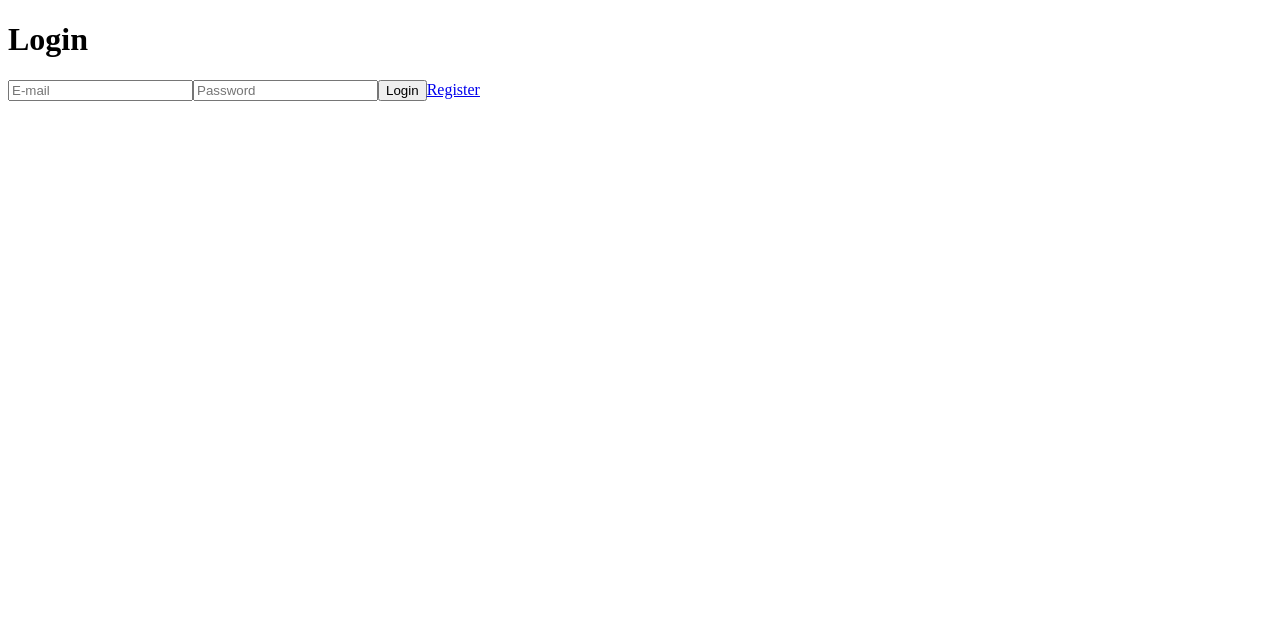
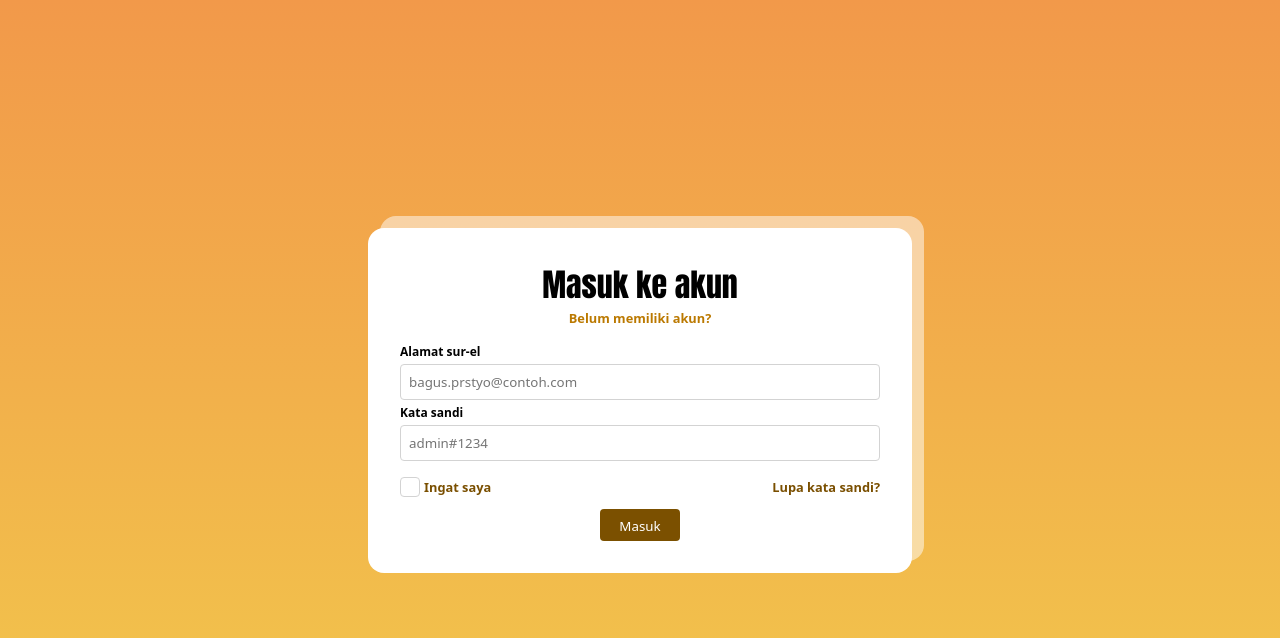
Before and after one commit to trileafu/kinee, an Angular app: page /login in a window 1280 px wide. Shown: the top 638 px of the page. Built offline with nearby package versions, Linux system fonts and the light colour scheme.

Commit message:
Login & Register layout sederhana

```diff
--- a/src/app/login/login.page.css
+++ b/src/app/login/login.page.css
@@ -0,0 +1,94 @@
+.root {
+    background: gray;
+    display: flex;
+    align-items: center;
+    min-height: 100vh;
+    justify-content: center;
+    background: linear-gradient(to bottom, #f2994a, #f2c94c);
+}
+
+main {
+    display: flex;
+    align-items: center;
+    padding: 32px;
+    border-radius: 16px;
+    flex-direction: column;
+    background: white;
+    box-shadow: 12px -12px 0px 0px rgba(255, 255, 255, 0.5);
+}
+
+section {
+    display: flex;
+    margin-top: 16px;
+    width: 480px;
+    flex-direction: column;
+}
+
+h1 {
+    margin: 0;
+}
+label {
+    font-size: 12px;
+    font-weight: 700;
+}
+
+input {
+    border: 1px lightgray solid;
+    border-radius: 4px;
+    padding: 8px;
+    margin: 4px 0;
+}
+
+button {
+    background: rgb(123, 80, 0);
+    border: none;
+    text-align: center;
+    border-radius: 4px;
+    color: white;
+    height: 32px;
+    padding: 8px;
+    margin-left: auto;
+    margin-right: auto;
+    width: 80px;
+    margin-top: 8px;
+}
+
+.register-link {
+    text-decoration: none;
+    color: rgb(187, 121, 0);
+    font-weight: 700;
+    font-size: .8em;
+}
+
+.forgot-link {
+    text-decoration: none;
+    color: rgb(122, 79, 0);
+    font-weight: 700;
+    font-size: .8em;
+}
+
+.checkbox-container {
+    display: flex;
+    align-items: center;
+    gap: 4px;
+}
+
+.checkbox-container > input {
+    width: 20px;
+    height: 20px;
+    padding: 2px;
+}
+
+.checkbox-container > label {
+    text-decoration: none;
+    color: rgb(122, 79, 0);
+    font-weight: 700;
+    font-size: .8em;
+}
+
+.section-actions {
+    margin-top: 8px;
+    display: flex;
+    justify-content: space-between;
+    align-items: center;
+}
--- a/src/app/login/login.page.html
+++ b/src/app/login/login.page.html
@@ -1,5 +1,20 @@
-<h1>Login</h1>
-<input type="email" [(ngModel)]="email" placeholder="E-mail">
-<input type="password" [(ngModel)]="password" placeholder="Password">
-<button (click)="login()">Login</button>
-<a routerLink="/register">Register</a>
+<div class="root">
+    <main>
+        <h1>Masuk ke akun</h1>
+        <a class="register-link" routerLink="/register">Belum memiliki akun?</a>
+        <section>
+            <label for="email">Alamat sur-el</label>
+            <input type="email" id="email" [(ngModel)]="email" placeholder="bagus.prstyo@contoh.com">
+            <label for="password">Kata sandi</label>
+            <input type="password" id="password" [(ngModel)]="password" placeholder="admin#1234">
+            <div class="section-actions">
+                <span class="checkbox-container">
+                    <input type="checkbox" id="remember">
+                    <label for="remember">Ingat saya</label><br>
+                </span>
+                <a class="forgot-link">Lupa kata sandi?</a>
+            </div>
+            <button class="submit-button">Masuk</button>
+        </section>
+    </main>
+</div>
--- a/src/app/register/register.page.css
+++ b/src/app/register/register.page.css
@@ -0,0 +1,88 @@
+.root {
+    background: gray;
+    display: flex;
+    align-items: center;
+    min-height: 100vh;
+    justify-content: center;
+    background: linear-gradient(to bottom, #f2994a, #f2c94c);
+}
+
+main {
+    display: flex;
+    align-items: center;
+    padding: 32px;
+    border-radius: 16px;
+    flex-direction: column;
+    background: white;
+    box-shadow: -12px 12px 0px 0px rgba(255, 255, 255, 0.5);
+}
+
+h1 {
+    margin: 0;
+    cursor: default;
+}
+
+h2 {
+    font-size: 1.25em;
+    cursor: default;
+    color: lightgray;
+    font-family: "Mona Sans Condensed", Impact, Haettenschweiler, 'Arial Narrow Bold', sans-serif;
+}
+
+h2 > b {
+    color: black;
+}
+
+section {
+    margin-top: 16px;
+    display: flex;
+    width: 480px;
+    flex-direction: column;
+}
+
+label {
+    font-size: 12px;
+    font-weight: 700;
+}
+
+input {
+    border: 1px lightgray solid;
+    border-radius: 4px;
+    padding: 8px;
+    margin: 8px 0;
+}
+
+button {
+    background: rgb(123, 80, 0);
+    border: none;
+    text-align: center;
+    border-radius: 4px;
+    color: white;
+    height: 32px;
+    padding: 8px;
+    cursor: pointer;
+}
+
+.login-link {
+    text-decoration: none;
+    color: rgb(187, 121, 0);
+    font-weight: 700;
+    font-size: .8em;
+}
+
+.back-button {
+    background: transparent;
+    color: rgb(123, 80, 0);
+    border: 2px rgb(123, 80, 0) solid;
+    padding: 6px;
+}
+
+.submit-button {
+    margin-left: auto;
+    width: 80px;
+}
+
+.section-actions {
+    margin-top: 8px;
+    display: flex;
+}
--- a/src/app/register/register.page.html
+++ b/src/app/register/register.page.html
@@ -1,14 +1,31 @@
-<h1>Register</h1>
-<section *ngIf="section == 0">
-    <h2>Account Details</h2>
-    <input type="email" [(ngModel)]="email" placeholder="E-mail">
-    <input type="password" [(ngModel)]="password" placeholder="Password">
-    <button (click)="nextSection()">Next</button>
-</section>
-<section *ngIf="section == 1">
-    <button (click)="prevSection()">Back</button>
-    <h2>Personal Information</h2>
-    <input type="text" [(ngModel)]="fullname" placeholder="Full Name">
-    <input type="password" [(ngModel)]="password" placeholder="Gender">
-    <button (click)="register()">Register</button>
-</section>
+<div class="root">
+    <main>
+        <h1>Mari memulai</h1>
+        <a class="login-link" routerLink="/login">Sudah memiliki akun?</a>
+        <section *ngIf="section == 0">
+            <h2><b>Detail Akun</b> · Informasi Pribadi</h2>
+            <label for="email">Alamat sur-el</label>
+            <input type="email" id="email" [(ngModel)]="email" placeholder="bagus.prstyo@contoh.com">
+            <label for="password">Kata sandi</label>
+            <input type="password" id="password" [(ngModel)]="password" placeholder="admin#1234">
+            <div class="section-actions">
+                <button class="submit-button" (click)="nextSection()">Lanjut</button>
+            </div>
+        </section>
+        <section *ngIf="section == 1">
+            <h2>Detail Akun · <b>Informasi Pribadi</b></h2>
+            <label for="fullname">Nama Lengkap</label>
+            <input type="text" id="fullname" [(ngModel)]="fullname" placeholder="Bagus Prasetiyo">
+            <label for="gender">Jenis Kelamin</label>
+            <input type="text" id="gender" [(ngModel)]="gender" placeholder="Gender">
+            <div class="section-actions">
+                <button class="back-button" (click)="prevSection()"><svg xmlns="http://www.w3.org/2000/svg" width="16" height="16" viewBox="0 0 24 24" fill="none" stroke="currentColor"
+                    stroke-width="2" stroke-linecap="round" stroke-linejoin="round" class="feather feather-arrow-left">
+                    <line x1="19" y1="12" x2="5" y2="12"></line>
+                    <polyline points="12 19 5 12 12 5"></polyline>
+                </svg></button>
+                <button class="submit-button" (click)="register()">Daftar</button>
+            </div>
+        </section>
+    </main>
+</div>
--- a/src/styles.css
+++ b/src/styles.css
@@ -1 +1,35 @@
-/* You can add global styles to this file, and also import other style files */
+body {
+    margin: 0;
+    font-family: "Mona Sans", system-ui, -apple-system, BlinkMacSystemFont, 'Segoe UI', Roboto, Oxygen, Ubuntu, Cantarell, 'Open Sans', 'Helvetica Neue', sans-serif;
+}
+
+input, button {
+    font-weight: 500;
+    font-family: "Mona Sans", system-ui, -apple-system, BlinkMacSystemFont, 'Segoe UI', Roboto, Oxygen, Ubuntu, Cantarell, 'Open Sans', 'Helvetica Neue', sans-serif;
+}
+
+h1 {
+    font-weight: 700;
+    font-family: "Mona Sans" ,Impact, Haettenschweiler, 'Arial Narrow Bold', sans-serif;
+}
+
+input[type="checkbox"] {
+    appearance: none;
+    -webkit-appearance: none;
+    display: flex;
+    align-content: center;
+    justify-content: center;
+}
+
+input[type="checkbox"]::before {
+    content: "";
+    width: 15px;
+    height: 15px;
+    border-radius: 2px;
+    transform: scale(0);
+    background-color: rgb(187, 121, 0);
+}
+
+input[type="checkbox"]:checked::before {
+    transform: scale(1);
+}
```
